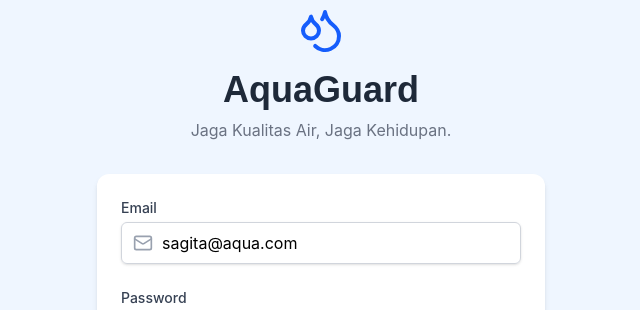
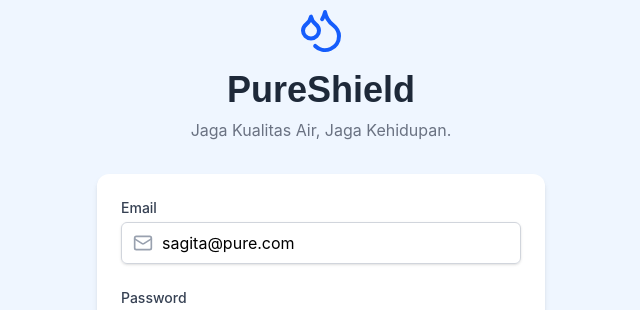
Before and after one commit to Avetorus/AquaGuard, a React (Vite) app: page / in a window 1280 px wide. Shown: the part 128-438 px from the top of the page, without its empty margins (319-959 px from the left). Built offline with nearby package versions, Linux system fonts and the light colour scheme.

Commit message:
Update App.jsx

```diff
--- a/src/App.jsx
+++ b/src/App.jsx
@@ -110,7 +110,7 @@ const LoginPage = ({ onLogin }) => {
             <div className="max-w-md w-full mx-auto">
                 <div className="text-center mb-8">
                     <Droplets className="mx-auto h-12 w-12 text-blue-600"/>
-                    <h1 className="mt-4 text-4xl font-extrabold text-gray-800" style={{ fontFamily: 'Poppins, sans-serif' }}>AquaGuard</h1>
+                    <h1 className="mt-4 text-4xl font-extrabold text-gray-800" style={{ fontFamily: 'Poppins, sans-serif' }}>PureShield</h1>
                     <p className="mt-2 text-gray-500">Jaga Kualitas Air, Jaga Kehidupan.</p>
                 </div>
 
@@ -122,7 +122,7 @@ const LoginPage = ({ onLogin }) => {
                                 <div className="absolute inset-y-0 left-0 pl-3 flex items-center pointer-events-none">
                                     <Mail className="h-5 w-5 text-gray-400" />
                                 </div>
-                                <input type="email" id="email" className="block w-full pl-10 pr-3 py-2 border border-gray-300 rounded-md focus:outline-none focus:ring-blue-500 focus:border-blue-500" placeholder="anda@email.com" defaultValue="sagita@aqua.com" required />
+                                <input type="email" id="email" className="block w-full pl-10 pr-3 py-2 border border-gray-300 rounded-md focus:outline-none focus:ring-blue-500 focus:border-blue-500" placeholder="anda@email.com" defaultValue="sagita@pure.com" required />
                             </div>
                         </div>
 
@@ -159,7 +159,7 @@ const HomePage = ({ setActiveTab }) => {
   return (
     <div className="space-y-6">
       <div className="text-center">
-        <h1 className="font-extrabold text-3xl text-gray-800" style={{fontFamily: 'Poppins, sans-serif'}}>AquaGuard</h1>
+        <h1 className="font-extrabold text-3xl text-gray-800" style={{fontFamily: 'Poppins, sans-serif'}}>PureShield</h1>
         <p className="text-gray-500 mt-1">Selamat datang, {mockUserData.name.split(' ')[0]}!</p>
       </div>
       <div className="bg-yellow-100 border-l-4 border-yellow-500 text-yellow-700 p-4 rounded-lg flex items-center">
```
